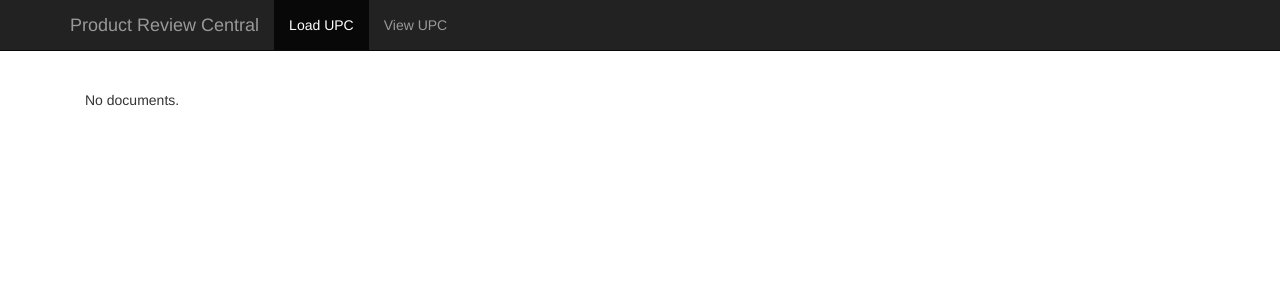
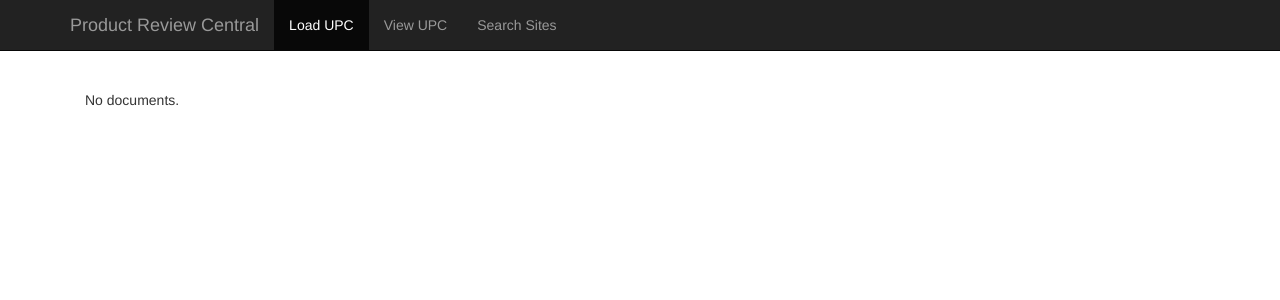
Before and after one commit to tanaysengar/customerreviews, a Django app: page /list_upc/ in a window 1280 px wide. Shown: the top 300 px of the page. Run offline with Django 3.2, Linux system fonts and the light colour scheme; data that the repository does not hold is empty; some libraries are stand-ins or nearby versions.

Commit message:
Changes for file upload

```diff
--- a/customerreview/urls.py
+++ b/customerreview/urls.py
@@ -14,5 +14,5 @@ urlpatterns = patterns('',
     url(r'^admin/', include(admin.site.urls)),
     url(r'^list/', 'fileupload.views.list', name='list'),
     url(r'^list_upc/', 'main.views.list_upc', name='list_upc'),
-
+    url(r'^list_sites/', 'main.views.list_sites', name='list_sites'),
 )
--- a/main/views.py
+++ b/main/views.py
@@ -1,11 +1,12 @@
 from django.shortcuts import render
 from django.shortcuts import render_to_response
 from django.template import RequestContext
-from main.models import UPC
+from main.models import UPC, LookupSites
 
 def list_upc(request):
     upc_codes = UPC.objects.all()
     return render_to_response('list_upc.html',{'upc_codes':upc_codes},context_instance=RequestContext(request))
 
-def fluid(request):
-    return render_to_response('fluid.html',{'upc_codes':12},context_instance=RequestContext(request))
+def list_sites(request):
+    lookup_sites = LookupSites.objects.all()
+    return render_to_response('list_sites.html',{'lookup_sites':lookup_sites},context_instance=RequestContext(request))
--- a/templates/base.html
+++ b/templates/base.html
@@ -39,6 +39,7 @@
 
             <li class="active"><a href="/list">Load UPC</a></li>
             <li><a href="/list_upc">View UPC</a></li>
+             <li><a href="/list_sites">Search Sites</a></li>
           </ul>
         </div><!--/.nav-collapse -->
       </div>
```
Also changed, not shown: templates/list_sites.html (added, +16 -0 lines).
